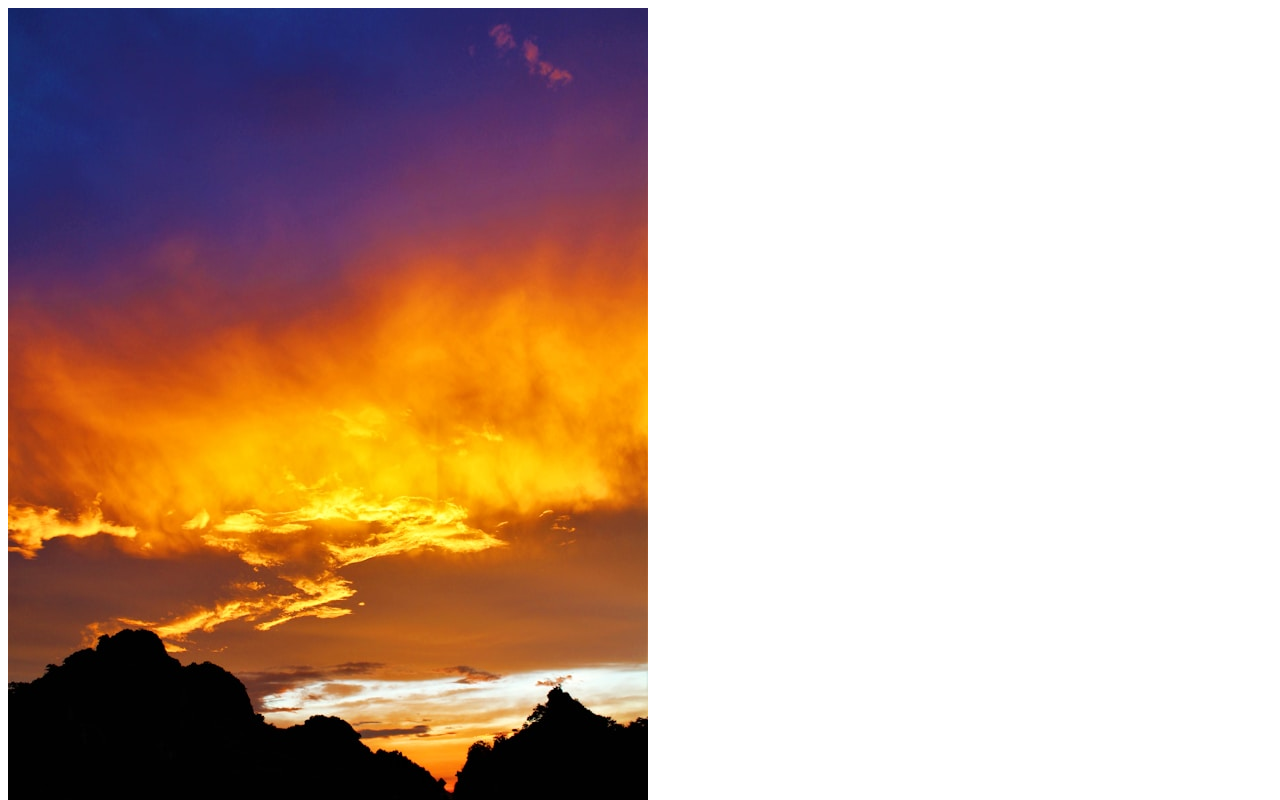
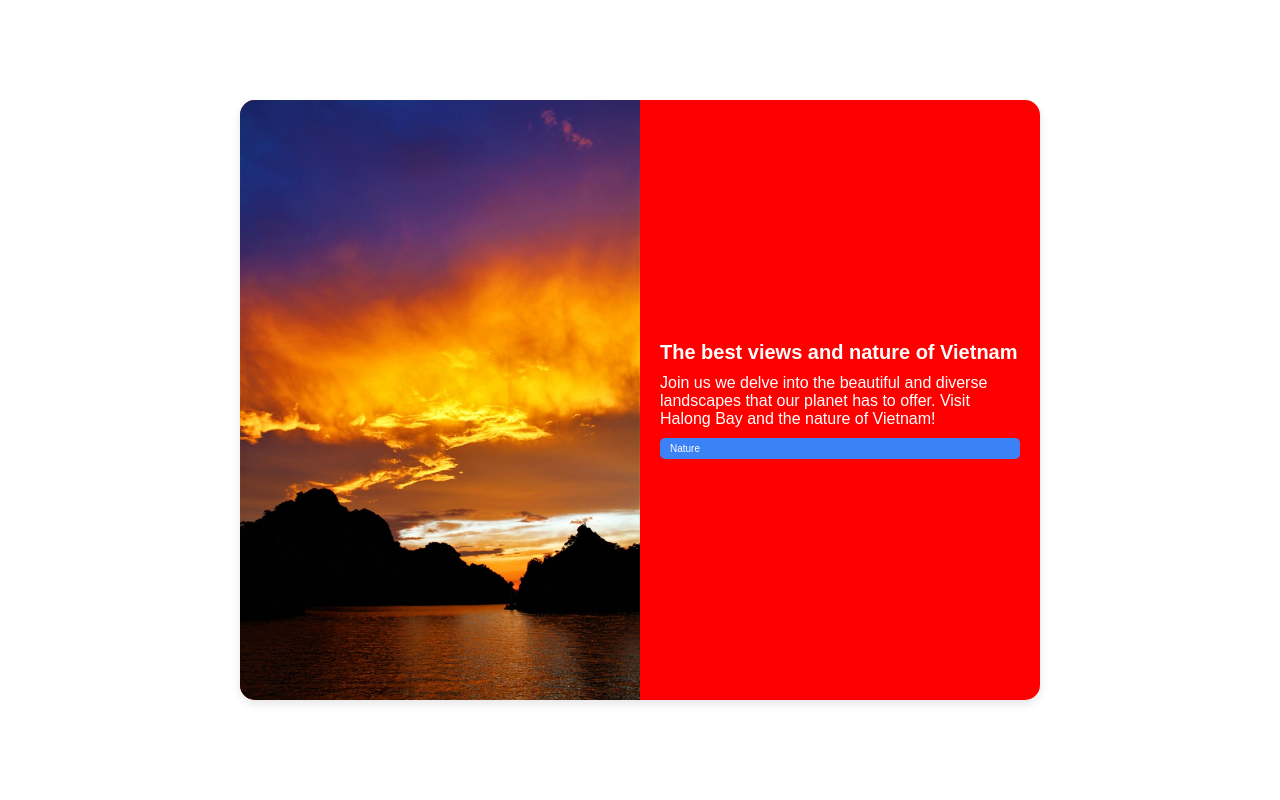
Before and after one commit to Der12kl/blog-card, a website: page index.html in a window 1280 px wide. Shown: the top 800 px of the page. Drawn offline with Linux system fonts and the light colour scheme.

Commit message:
add files css and other files for project blog-card

```diff
--- a/blog.css
+++ b/blog.css
@@ -0,0 +1,134 @@
+:root {
+    /* Color variables */
+    --color-1: #ff0000; /* Main background color */
+    --color-2: #00ff00; /* Secondary background color */
+    --color-3: #0000ff;
+    --color-4: #ffff00;
+    --color-5: #00ffff;
+    /* Text color variables */
+    --text-color-1: #fff; /* Main text color */
+    --text-color-2: #000000; /* Secondary text color */
+    --text-color-3: #fff;
+    --text-color-4: #000000;
+    --text-color-5: #000000;
+}
+body {
+    /*body styles */
+    font-family: Arial, sans-serif;
+    display: flex;
+    justify-content: center;
+    align-items: center;
+    height: 100vh;
+    margin: 0;
+    -webkit-font-smoothing: antialiased;
+    -moz-osx-font-smoothing: grayscale;
+}
+.blog-card {
+    /* blog card styles */
+    background-color: var(--color-1);
+    border-radius: 15px;
+    box-shadow: 0 4px 8px rgba(0, 0, 0, 0.1);
+    overflow: hidden;
+    display: flex;
+    align-items: center;
+    transition: transform 0.3s ease-in-out, box-shadow 0.3s ease-in-out;
+    width: 80%;
+    max-width: 800px;
+    margin: 20px auto;
+    flex-direction: column;
+    justify-content: center;
+    background-size: cover;
+    animation: color-flash 50s infinite;
+    transform: scale(1);
+    color: var(--text-color-1);
+}
+@keyframes color-flash {
+    /* Animation styles */
+    0%, 20% {background-color: var(--color-1);/* Start with main background color */
+    color: var(--text-color-1);}  /* Start with main text color */
+    25%, 45% {background-color: var(--color-2); /* Transition to secondary background color */
+    color : var(--text-color-2);} /* Transition to secondary text color */
+    50%, 70% {background-color: var(--color-3);
+    color: var(--text-color-3);}
+    75%, 95% {background-color: var(--color-4);
+    color: var(--text-color-4);}
+    100% {background-color: var(--color-5);
+    color: var(--text-color-5);}
+}
+.blog-card:hover {
+    transform: scale(1.05);
+    box-shadow: 0 8px 16px rgba(0, 0, 0, 0.2);
+}
+.blog-card img.nature {
+    width: 100%;
+    height: auto;
+    max-width: 100%;
+    max-height: 100%;
+    object-fit: cover;
+    transition: opacity 0.3s ease-in-out;
+}
+.blog-card:hover img.nature {
+    opacity: 0.75;
+}
+.blog-card .content {
+    display: flex;
+    flex-direction: column;
+    justify-content: center;
+    padding: 20px;
+    height: 150px;
+    width: 60%;
+}
+.blog-card .content h3 {
+    font-size: 1.25em;
+    margin: 0;
+}
+.blog-card .content p {
+    margin: 10px 0;
+}
+.blog-card .tag {
+    background-color: #3b82f6;
+    color: #fff;
+    padding: 5px 10px;
+    border-radius: 5px;
+    font-size: 10px;
+    transition: background-color 0.3s ease-in-out;
+}
+.blog-card:hover .tag {
+    background-color: #1e3a8a;
+}
+
+@media (max-width: 647px) {
+    .blog-card {
+        width: 90%; /* Adjust width for smaller screens */
+        margin: 10px auto; /* Center the card */
+    }
+    .blog-card img.nature {
+        width: 50%;
+    }
+    .blog-card .content {
+        align-items: center;
+        text-align: center;
+        padding: 10px;
+        height: auto;
+        width: 50%;
+    }
+    .blog-card .content h3 {
+        font-size: 1.2em;
+    }
+    .blog-card .content p {
+        font-size: 0.9em;
+        margin: 5px 0;
+    }
+}
+
+@media (min-width: 648px) {
+    .blog-card {
+        flex-direction: row; /* Display content side by side on larger screens */
+    }
+    .blog-card img.nature {
+        width: 50%;
+    }
+    .blog-card .content {
+        width: 50%;
+    }
+}
--- a/index.html
+++ b/index.html
@@ -3,14 +3,14 @@
 <head>
     <meta charset="UTF-8">
     <meta name="viewport" content="width=device-width, initial-scale=1.0">
+   <link rel="stylesheet" href="blog.css">
     <title>Minimal Blog Card</title>
 </head>
 <body>
     <!-- Blog Card Container -->
     <div class="blog-card">
         <!-- Image Section-->
-    <img src="Nature.jpg" class="Nature" alt="Nature Vietnam" aria-label="Nature Vietnam in Halong Bay">
-    </div>
+    <img src="Nature.jpg" class="nature" alt="Nature Vietnam in Halong Bay" aria-label="Nature Vietnam in Halong Bay">
     <!-- Content Section -->
     <div class="content">
         <!--Blog Post Title-->
@@ -20,5 +20,6 @@
      <!--Blog Post Tags-->
      <span class="tag">Nature</span>
     </div>
+</div>
 </body>
 </html>
--- a/index.js
+++ b/index.js
@@ -0,0 +1,3 @@
+// index.js
+
+console.log("Hello, Minimal Blog Card Project!");
```
Also changed, not shown: package.json (+17 -0 lines), readme.md, 2 other files.
